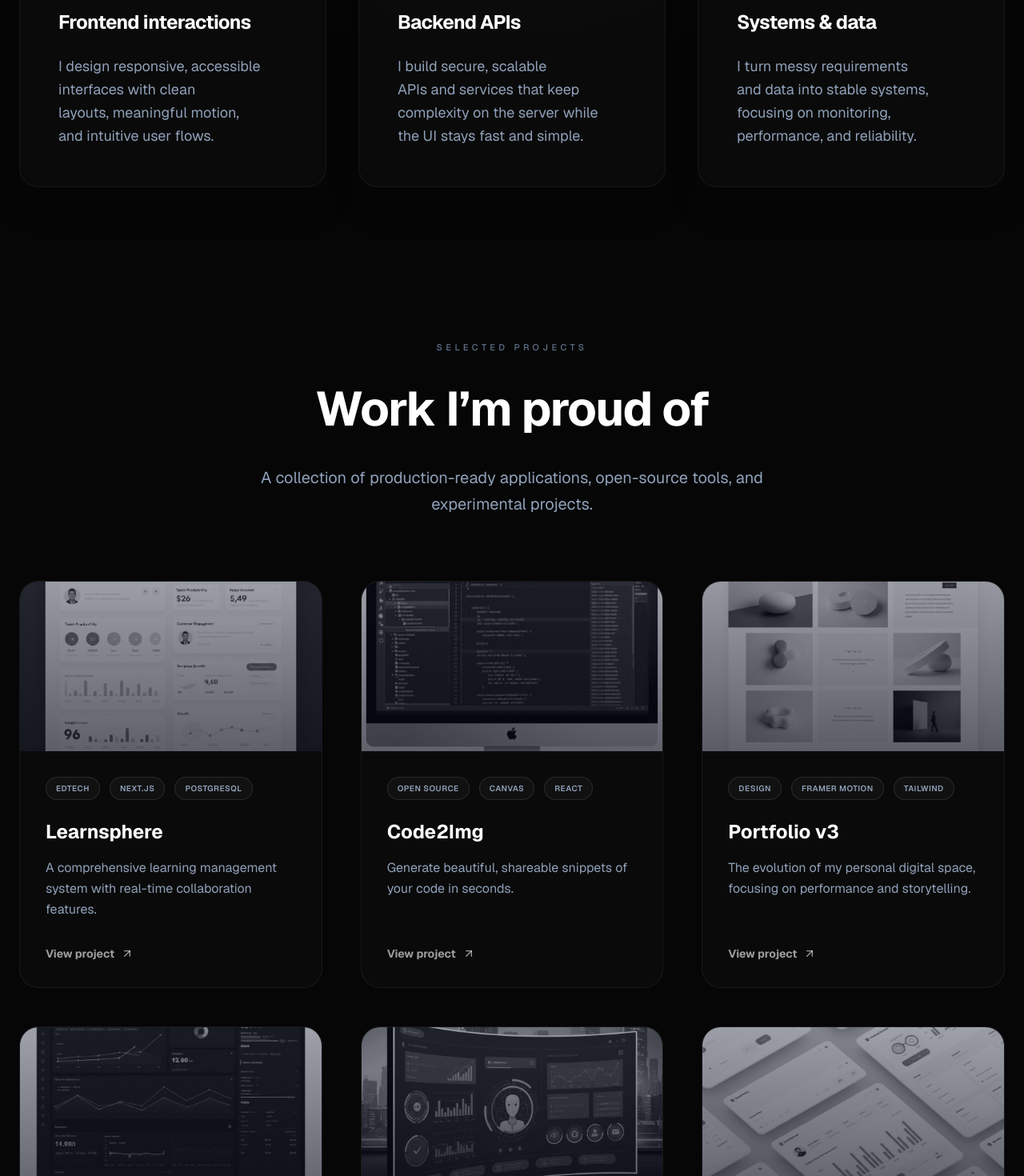
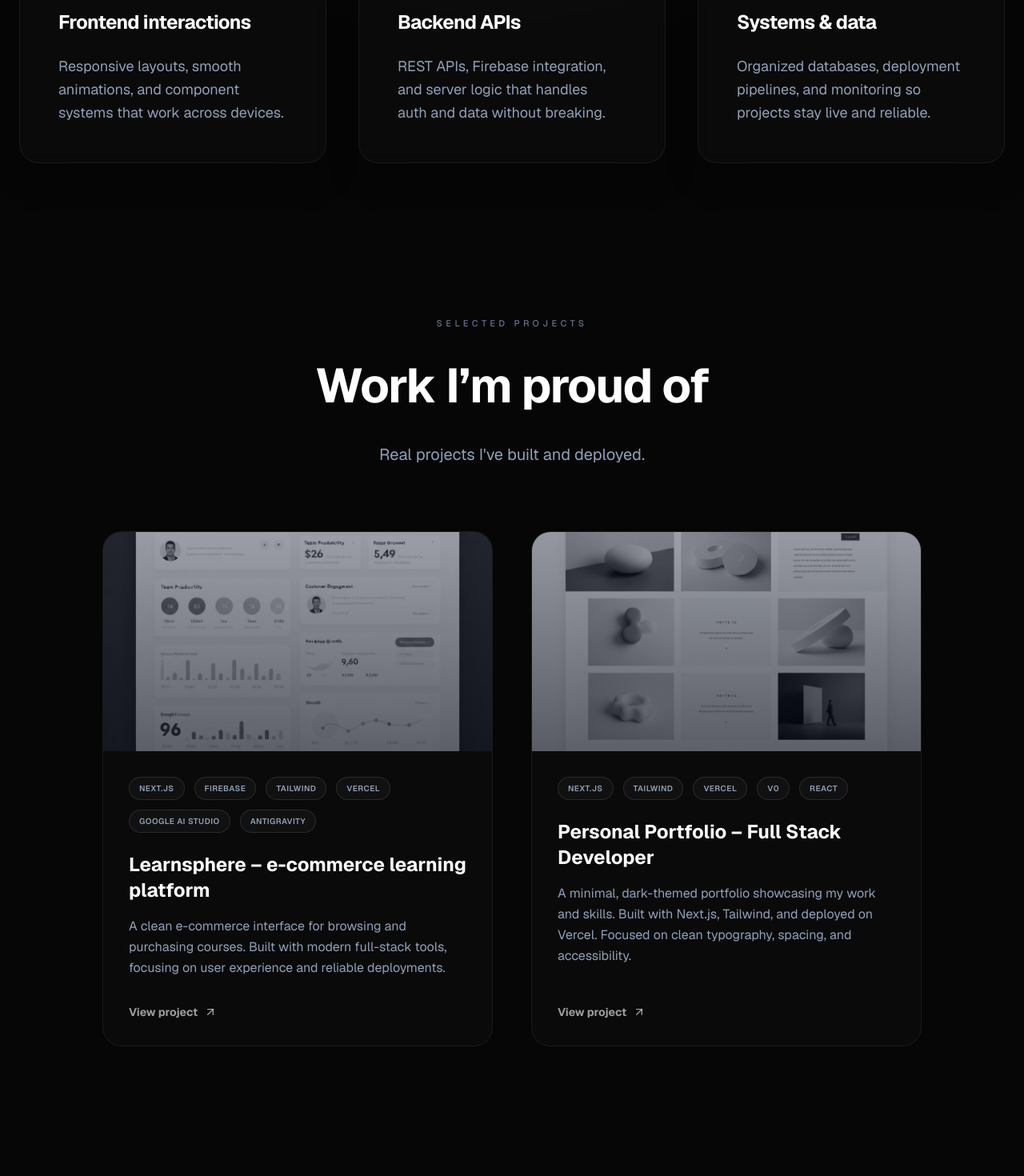
Before and after one commit to onu24/potfolio, a Next.js app: page / in a window 1280 px wide. Shown: the part 1330-2800 px from the top of the page at 80% size. Built offline with nearby package versions, Linux system fonts and the light colour scheme.

Commit message:
Refine content: simplify text, showcase real projects, update tech stack

```diff
--- a/components/contact-section.tsx
+++ b/components/contact-section.tsx
@@ -39,7 +39,7 @@ export function ContactSection() {
             variants={fadeUp}
             className="text-slate-400 text-lg md:text-xl max-w-2xl mx-auto leading-relaxed text-pretty"
           >
-            Have a project in mind? Reach out and let's discuss how we can bring it to life.
+            Have a project idea? Let's talk about building it together.
           </motion.p>
         </motion.div>
 
@@ -54,7 +54,7 @@ export function ContactSection() {
             <div className="space-y-6">
               <h3 className="text-3xl font-bold text-white tracking-tight">Get in touch</h3>
               <p className="text-slate-400 text-lg leading-relaxed max-w-md">
-                I'm currently available for freelance projects and full-time opportunities.
+                Open to freelance work and collaboration. Reach out if you have a project or opportunity.
               </p>
             </div>
 
--- a/components/hero-section.tsx
+++ b/components/hero-section.tsx
@@ -43,8 +43,7 @@ export function HeroSection() {
           variants={fadeUp}
           className="text-lg md:text-xl text-slate-400 leading-relaxed text-pretty max-w-2xl mb-16 px-4"
         >
-          I design and develop high-performance applications that bridge the gap between complex backend logic and
-          intuitive user interfaces. Currently crafting digital solutions that scale.
+          I build web applications from scratch—clean UIs, Firebase backends, and deployments that work. Currently focused on e-commerce learning platforms.
         </motion.p>
 
         <motion.div variants={fadeUp} className="flex flex-col sm:flex-row items-center justify-center gap-6 md:gap-8">
--- a/components/projects-section.tsx
+++ b/components/projects-section.tsx
@@ -5,52 +5,20 @@ import { ArrowUpRight } from "lucide-react"
 
 const projects = [
   {
-    title: "Learnsphere",
-    category: "SaaS",
-    tags: ["EdTech", "Next.js", "PostgreSQL"],
-    description: "A comprehensive learning management system with real-time collaboration features.",
-    link: "#",
+    title: "Learnsphere – e-commerce learning platform",
+    category: "E-commerce Platform",
+    tags: ["Next.js", "Firebase", "Tailwind", "Vercel", "Google AI Studio", "Antigravity"],
+    description: "A clean e-commerce interface for browsing and purchasing courses. Built with modern full-stack tools, focusing on user experience and reliable deployments.",
+    link: "https://learnsphere-v1.vercel.app",
     image: "/modern-saas-dashboard-ui.jpg",
   },
   {
-    title: "Code2Img",
-    category: "Tooling",
-    tags: ["Open Source", "Canvas", "React"],
-    description: "Generate beautiful, shareable snippets of your code in seconds.",
-    link: "#",
-    image: "/developer-tool-interface.png",
-  },
-  {
-    title: "Portfolio v3",
-    category: "Personal",
-    tags: ["Design", "Framer Motion", "Tailwind"],
-    description: "The evolution of my personal digital space, focusing on performance and storytelling.",
-    link: "#",
+    title: "Personal Portfolio – Full Stack Developer",
+    category: "Portfolio",
+    tags: ["Next.js", "Tailwind", "Vercel", "v0", "React"],
+    description: "A minimal, dark-themed portfolio showcasing my work and skills. Built with Next.js, Tailwind, and deployed on Vercel. Focused on clean typography, spacing, and accessibility.",
+    link: "https://potfolio-pearl.vercel.app",
     image: "/minimalist-portfolio-design.jpg",
-  },
-  {
-    title: "Dev Tools Dashboard",
-    category: "SaaS",
-    tags: ["Monitoring", "Analytics", "Node.js"],
-    description: "A centralized hub for tracking system health and deployment metrics.",
-    link: "#",
-    image: "/analytics-dashboard-ui.png",
-  },
-  {
-    title: "AI Content Helper",
-    category: "AI",
-    tags: ["LLM", "OpenAI", "Serverless"],
-    description: "Transform raw ideas into polished content using advanced AI processing.",
-    link: "#",
-    image: "/ai-interface-design.jpg",
-  },
-  {
-    title: "Client CRM",
-    category: "Client Work",
-    tags: ["Enterprise", "Database", "Auth"],
-    description: "Custom-built relationship management system for high-scale retail operations.",
-    link: "#",
-    image: "/enterprise-software-ui.jpg",
   },
 ]
 
@@ -87,11 +55,11 @@ export function ProjectsSection() {
             variants={fadeUp}
             className="text-slate-400 text-lg md:text-xl max-w-2xl mx-auto leading-relaxed text-pretty"
           >
-            A collection of production-ready applications, open-source tools, and experimental projects.
+            Real projects I've built and deployed.
           </motion.p>
         </motion.div>
 
-        <div className="grid grid-cols-1 md:grid-cols-2 lg:grid-cols-3 gap-8 md:gap-12">
+        <div className="grid grid-cols-1 md:grid-cols-2 gap-8 md:gap-12 max-w-5xl mx-auto">
           {projects.map((project, index) => (
             <motion.div
               key={project.title}
@@ -129,6 +97,7 @@ export function ProjectsSection() {
 
                 <p className="text-slate-400 text-base leading-relaxed mb-8 flex-grow">{project.description}</p>
 
+                {project.link && (
                   <a
                     href={project.link}
                     className="inline-flex items-center gap-2 text-sm font-bold text-white/60 group-hover:text-white transition-colors duration-300 mt-auto"
@@ -136,6 +105,7 @@ export function ProjectsSection() {
                     View project
                     <ArrowUpRight className="w-4 h-4 group-hover:translate-x-1 group-hover:-translate-y-1 transition-transform duration-300" />
                   </a>
+                )}
               </div>
             </motion.div>
           ))}
--- a/components/services-section.tsx
+++ b/components/services-section.tsx
@@ -13,19 +13,19 @@ const services = [
   {
     title: "Frontend interactions",
     description:
-      "I design responsive, accessible interfaces with clean layouts, meaningful motion, and intuitive user flows.",
+      "Responsive layouts, smooth animations, and component systems that work across devices.",
     icon: Layout,
   },
   {
     title: "Backend APIs",
     description:
-      "I build secure, scalable APIs and services that keep complexity on the server while the UI stays fast and simple.",
+      "REST APIs, Firebase integration, and server logic that handles auth and data without breaking.",
     icon: Code2,
   },
   {
     title: "Systems & data",
     description:
-      "I turn messy requirements and data into stable systems, focusing on monitoring, performance, and reliability.",
+      "Organized databases, deployment pipelines, and monitoring so projects stay live and reliable.",
     icon: Cpu,
   },
 ]
```
Lines whose indentation alone changed are shown as unchanged.
